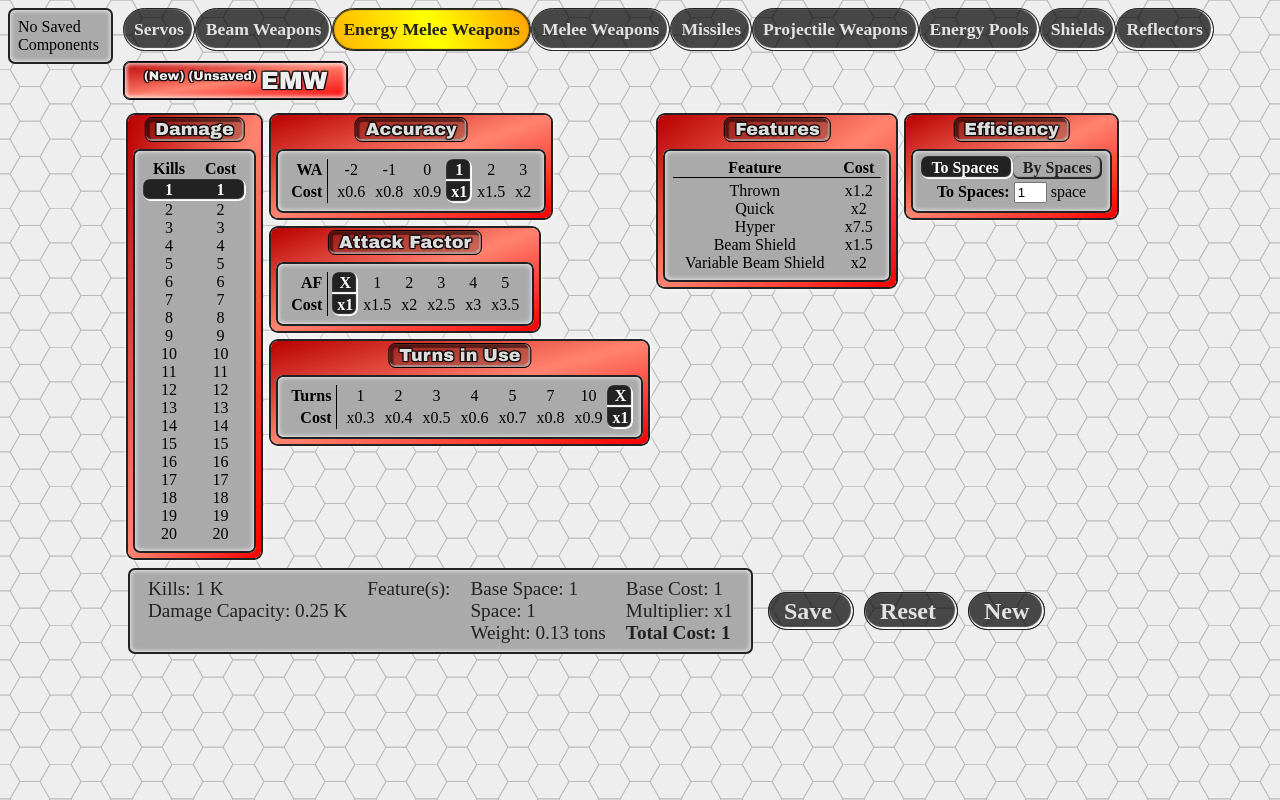
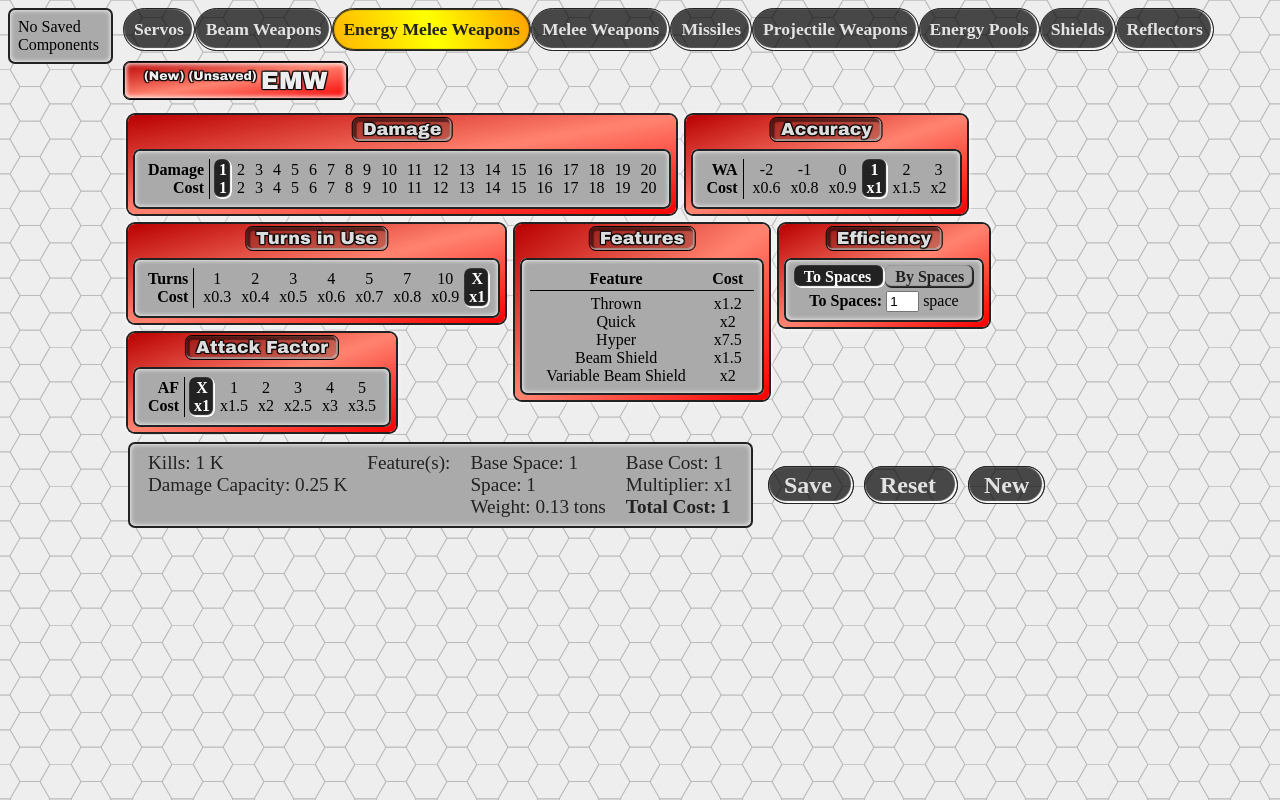
Before and after one commit to snowb/MekGen, a Vue app: page / in a window 1280 px wide. Both pictures are taken after a click on the element "Energy Melee Weapons". Built offline with nearby package versions, Linux system fonts and the light colour scheme.

Commit message:
update EMW components to sub-component-table

```diff
--- a/src/components/mek_emw/mek_emw-main.vue
+++ b/src/components/mek_emw/mek_emw-main.vue
@@ -6,21 +6,23 @@
         ></mek-component-name>
         <div class="mek-inline-flex-row">
             <mek-emw-damage @update-damage="updateDamage" :damage="selected_damage"></mek-emw-damage>
+            <mek-emw-accuracy
+                @update-accuracy="updateAccuracy"
+                :accuracy="selected_accuracy"
+                :is-beam-shield="is_beam_shield"
+                :is-variable-beam-shield="is_variable_beam_shield"
+            ></mek-emw-accuracy>
+        </div>
+        <div class="mek-inline-flex-row">
             <div class="mek-inline-flex-col">
-                <mek-emw-accuracy
-                    @update-accuracy="updateAccuracy"
-                    :accuracy="selected_accuracy"
-                    :is-beam-shield="is_beam_shield"
-                    :is-variable-beam-shield="is_variable_beam_shield"
-                ></mek-emw-accuracy>
+                <mek-emw-turns-in-use
+                    @update-turns-in-use="updateTurnsInUse"
+                    :turns-in-use="selected_turns_in_use"
+                ></mek-emw-turns-in-use>
                 <mek-emw-attack-factor
                     @update-attack-factor="updateAttackFactor"
                     :attack-factor="selected_attack_factor"
                 ></mek-emw-attack-factor>
-                <mek-emw-turns-in-use
-                    @update-turns-in-use="updateTurnsInUse"
-                    :turns-in-use="selected_turns_in_use"
-                ></mek-emw-turns-in-use>
             </div>
             <mek-emw-feature style="align-self:baseline;"
                 @update-feature="updateFeature"
--- a/src/components/mek_emw/subcomponents/mek_emw-accuracy.vue
+++ b/src/components/mek_emw/subcomponents/mek_emw-accuracy.vue
@@ -1,68 +1,40 @@
 <template>
-    <span class="mek-flex-col" style="align-self:baseline;">
-        <div class="metallic_background_small">
-            <div class="subsection_container">
-                <div class="subsection_header_small">Accuracy</div>
-                <table style="margin:auto;">
-                    <tr v-if="!isBeamShield || isVariableBeamShield">
-                        <td class="head_column">WA</td>
-                        <td>&nbsp;</td>
-                        <td v-for="(acc,index) in accuracy_table" :key="'emw-accuracy-'+index"
-                            class="clickable"
-                            :class="selectedItem('accuracy_index',index,'selected_item_top')"
-                            style="padding:2px 5px;"
-                            @click="select_accuracy(acc)"
-                        >{{acc.accuracy}}</td>
-                    </tr>
-                    <tr v-if="isBeamShield">
-                        <td class="head_column">DA</td>
-                        <td>&nbsp;</td>
-                        <td v-for="(acc,index) in accuracy_table" :key="'emw-da-'+index"
-                            class="clickable"
-                            :class="selectedItem('accuracy_index',index,'selected_item_top')"
-                            style="padding:2px 5px;"
-                            @click="select_accuracy(acc)"
-                        >{{acc.accuracy-2}}</td>
-                    </tr>
-                    <tr>
-                        <td class="head_column">Cost</td>
-                        <td>&nbsp;</td>
-                        <td v-for="(acc,index) in accuracy_table" :key="'emw-cost-'+index"
-                            class="clickable"
-                            :class="selectedItem('accuracy_index',index,'selected_item_bottom')"
-                            style="padding:2px 5px;"
-                            @click="select_accuracy(acc)"
-                        >x{{acc.cost}}</td>
-                    </tr>
-                </table>
-            </div>
-        </div>
-    </span>
+    <mek-sub-component-table
+        :items="accuracy_table"
+        :headers="headers"
+        name="Accuracy" flow="row" :showHeaders="true"
+        :format="{cost:'multiplier'}"
+        :selectedIndices="accuracy_index"
+        @update-selected-indices="select_accuracy"
+    ></mek-sub-component-table>
 </template>
 <script>
 import selected_item_mixin from "../../../mixins/selected_item_mixin";
 import utility_mixin from "../../../mixins/utility_mixin";
 
+import mek_sub_component_table from "../../universal/mek_sub-component-table.vue";
 export default
 {
     name:"mek_emw_accuracy",
     props:["accuracy","isBeamShield","isVariableBeamShield"],
     mixins:[selected_item_mixin,utility_mixin],
+    components:
+    {
+        "mek-sub-component-table":mek_sub_component_table
+    },
     data:function()
     {
         let obj={};
 
         obj.accuracy_table=
         [
-            {accuracy:-2,cost:0.6},
-            {accuracy:-1,cost:0.8},
-            {accuracy:0,cost:0.9},
-            {accuracy:1,cost:1},
-            {accuracy:2,cost:1.5},
-            {accuracy:3,cost:2}
-        ]
-
-        obj.selected_accuracy={accuracy:0,cost:1};
+            {accuracy:-2,cost:0.6,defense_ability:-4},
+            {accuracy:-1,cost:0.8,defense_ability:-3},
+            {accuracy:0,cost:0.9,defense_ability:-2},
+            {accuracy:1,cost:1,defense_ability:-1},
+            {accuracy:2,cost:1.5,defense_ability:0},
+            {accuracy:3,cost:2,defense_ability:1}
+        ];
 
         return obj;
     },
@@ -70,7 +42,7 @@ export default
     {
         select_accuracy:function(_accuracy)
         {
-            this.$emit("update-accuracy",_accuracy);
+            this.$emit("update-accuracy",this.accuracy_table[_accuracy]);
         },
     },
     computed:
@@ -90,9 +62,21 @@ export default
             },this);
             if(this.accuracy_table[index].cost!==this.cost)
             {
-                this.select_accuracy(this.accuracy_table[index]);
+                this.select_accuracy(index);
             }
-            return index;
+            return [index];
+        },
+        headers()
+        {
+            if(this.isVariableBeamShield)
+            {
+                return {accuracy:'WA',defense_ability:'DA',cost:'Cost'}
+            }
+            else if(this.isBeamShield)
+            {
+                return {defense_ability:'DA',cost:'Cost'}
+            }
+            return {accuracy:'WA',cost:'Cost'};
         }
     }
 }
--- a/src/components/mek_emw/subcomponents/mek_emw-attack-factor.vue
+++ b/src/components/mek_emw/subcomponents/mek_emw-attack-factor.vue
@@ -1,43 +1,27 @@
 <template>
-    <span class="mek-flex-col" style="align-self:baseline;">
-        <div class="metallic_background_small">
-            <div class="subsection_container">
-                <div class="subsection_header_small">Attack&nbsp;Factor</div>
-                <table style="margin:auto;">
-                    <tr>
-                        <td class="head_column">AF</td>
-                        <td>&nbsp;</td>
-                        <td v-for="(acc,index) in attack_factor_table" :key="'emw-attack_factor-'+index"
-                            class="clickable"
-                            :class="selectedItem('attack_factor_index',index,'selected_item_top')"
-                            style="padding:2px 5px;"
-                            @click="select_attack_factor(acc)"
-                        >{{acc.attack_factor}}</td>
-                    </tr>
-                    <tr>
-                        <td class="head_column">Cost</td>
-                        <td>&nbsp;</td>
-                        <td v-for="(acc,index) in attack_factor_table" :key="'emw-af-cost-'+index"
-                            class="clickable"
-                            :class="selectedItem('attack_factor_index',index,'selected_item_bottom')"
-                            style="padding:2px 5px;"
-                            @click="select_attack_factor(acc)"
-                        >x{{acc.cost}}</td>
-                    </tr>
-                </table>
-            </div>
-        </div>
-    </span>
+    <mek-sub-component-table
+        :items="attack_factor_table"
+        :headers="{attack_factor:'AF',cost:'Cost'}"
+        name="Attack Factor" flow="row" :showHeaders="true"
+        :format="{cost:'multiplier'}"
+        :selectedIndices="attack_factor_index"
+        @update-selected-indices="select_attack_factor"
+    ></mek-sub-component-table>
 </template>
 <script>
 import selected_item_mixin from "../../../mixins/selected_item_mixin";
 import utility_mixin from "../../../mixins/utility_mixin";
 
+import mek_sub_component_table from "../../universal/mek_sub-component-table.vue";
 export default
 {
     name:"mek_emw_attack_factor",
     props:["attackFactor"],
     mixins:[selected_item_mixin,utility_mixin],
+    components:
+    {
+        "mek-sub-component-table":mek_sub_component_table
+    },
     data:function()
     {
         let obj={};
@@ -50,9 +34,7 @@ export default
             {attack_factor:3,cost:2.5},
             {attack_factor:4,cost:3},
             {attack_factor:5,cost:3.5}
-        ]
-
-        obj.selected_attack_factor={attack_factor:0,cost:1};
+        ];
 
         return obj;
     },
@@ -60,7 +42,7 @@ export default
     {
         select_attack_factor:function(_attack_factor)
         {
-            this.$emit("update-attack-factor",_attack_factor);
+            this.$emit("update-attack-factor",this.attack_factor_table[_attack_factor]);
         },
     },
     computed:
@@ -80,9 +62,9 @@ export default
             },this);
             if(this.attack_factor_table[index].cost!==this.attackFactor.cost)
             {
-                this.select_attack_factor(this.attack_factor_table[index]);
+                this.select_attack_factor(index);
             }
-            return index;
+            return [index];
         }
     }
 }
--- a/src/components/mek_emw/subcomponents/mek_emw-damage.vue
+++ b/src/components/mek_emw/subcomponents/mek_emw-damage.vue
@@ -1,36 +1,26 @@
 <template>
-    <span class="mek-flex-col">
-        <div class="metallic_background_small">
-            <div class="subsection_container">
-                <div class="subsection_header_small">Damage</div>
-                <table>
-                    <tr>
-                        <th>Kills</th>
-                        <th >Cost</th>
-                    </tr>
-                    <tr v-for="(dmg,index) in damage_table"
-                        :key="'emw-damage-'+index"
-                        @click="select_damage(dmg,index)"
-                        :class="selectedItem('damage_index',index,'selected_item')"
-                        class="clickable"
-                    >
-                        <td id="left">{{dmg.damage}}</td>
-                        <td id="right">{{dmg.cost}}</td>
-                    </tr>
-                </table>
-            </div>
-        </div>
-    </span>
+    <mek-sub-component-table
+        :items="damage_table"
+        :headers="{damage:'Damage',cost:'Cost'}"
+        name="Damage" flow="row" :showHeaders="true"
+        :selectedIndices="damage_index"
+        @update-selected-indices="select_damage"
+    ></mek-sub-component-table>
 </template>
 <script>
 import selected_item_mixin from "../../../mixins/selected_item_mixin";
 import utility_mixin from "../../../mixins/utility_mixin";
 
+import mek_sub_component_table from "../../universal/mek_sub-component-table.vue";
 export default
 {
     name:"mek_emw_damage",
     props:["damage"],
     mixins:[selected_item_mixin,utility_mixin],
+    components:
+    {
+        "mek-sub-component-table":mek_sub_component_table
+    },
     data:function()
     {
         let obj={};
@@ -44,15 +34,13 @@ export default
             obj.damage_table[_index]={damage:damage,cost:cost};
         },this);
 
-        obj.selected_damage={damage:1,cost:0.5};
-
         return obj;
     },
     methods:
     {
         select_damage:function(_damage)
         {
-            this.$emit("update-damage",_damage);
+            this.$emit("update-damage",this.damage_table[_damage]);
         },
     },
     computed:
@@ -78,9 +66,9 @@ export default
             }
             if(update)
             {
-                this.select_damage(this.damage_table[damage_index]);
+                this.select_damage(damage_index);
             }
-            return damage_index;
+            return [damage_index];
         }
     }
 }
--- a/src/components/mek_emw/subcomponents/mek_emw-feature.vue
+++ b/src/components/mek_emw/subcomponents/mek_emw-feature.vue
@@ -1,40 +1,27 @@
 <template>
-    <span class="mek-flex-col">
-        <div class="metallic_background_small">
-            <div class="subsection_container">
-                <div class="subsection_header_small">Features</div>
-                <table style="margin:auto;">
-                    <tr style="font-weight:bold; border-bottom:1px solid black;">
-                        <td>Feature</td>
-                        <td>Cost</td>
-                    </tr>
-                    <tr><td colspan=2 style="line-height:4px;">&nbsp;</td></tr>
-                    <tr v-for="(feature,index) in filteredFeatureTable" :key="'emw-feature-'+index"
-                        class="clickable"
-                        :class="selectedItemMultiple('selected_feature_index_array',index,'selected_item')"
-                        @click="select_feature(feature.feature)"
-                    >
-                        <td>{{feature.feature}}</td>
-                        <td>x{{feature.cost}}</td>
-                    </tr>
-                    <tr style="visibility:hidden;height:0px;line-height:0px;">
-                        <td>{{invisible_pad(flat_feature_array)}}</td>
-                        <td>WWW</td>
-                    </tr>
-                </table>
-            </div>
-        </div>
-    </span>
+    <mek-sub-component-table
+        :items="filteredFeatureTable"
+        :headers="{feature:'Feature',cost:'Cost'}"
+        name="Features" flow="col" :showHeaders="true"
+        :format="{cost:'multiplier'}"
+        :selectedIndices="selected_feature_index_array"
+        @update-selected-indices="select_feature"
+    ></mek-sub-component-table>
 </template>
 <script>
 import selected_item_mixin from "../../../mixins/selected_item_mixin";
 import utility_mixin from "../../../mixins/utility_mixin";
 
+import mek_sub_component_table from "../../universal/mek_sub-component-table.vue";
 export default
 {
     name:"mek_melee_feature",
     props:["featureArray","turnsInUse"],
     mixins:[selected_item_mixin, utility_mixin],
+    components:
+    {
+        "mek-sub-component-table":mek_sub_component_table
+    },
     data:function()
     {
         let obj={};
@@ -58,16 +45,19 @@ export default
     {
         select_feature:function(_selected_feature)
         {
-            let isExclusiveBeam=this.is_exclusive_feature("exclusive_beam",_selected_feature);
-            let feature_index=this.find_feature_index(_selected_feature);
-            let featureClone=Object.assign({},this.filteredFeatureTable[feature_index]);
+            let selected_feature_name=this.filteredFeatureTable[_selected_feature].feature;
+            let isExclusiveBeam=this.is_exclusive_feature("exclusive_beam",selected_feature_name);
+            let featureClone=Object.assign({},this.filteredFeatureTable[_selected_feature]);
 
             let temp_selected_feature_array=this.selected_feature_array.filter((_val)=>
             {//filter out matching feature (toggle)
-                return _val.feature.toLowerCase()!=_selected_feature.toLowerCase();
+                return _val.feature.toLowerCase()!=selected_feature_name.toLowerCase();
             });
 
-            let togglefeature=temp_selected_feature_array.length!=this.selected_feature_array.length;
+            let togglefeature=this.selected_feature_array.some((_elem)=>
+            {
+                return _elem.feature.toLowerCase()==selected_feature_name.toLowerCase();
+            },this);
 
             if(isExclusiveBeam)
             {
@@ -181,6 +171,20 @@ export default
             }
             return this.feature_table;
         }
+    },
+    watch:
+    {
+        "turnsInUse":function(_newval,_oldval)
+        {
+            if(_newval && !_oldval)
+            {
+                let temp_selected_feature_array=this.selected_feature_array.filter((_val)=>
+                {//filter out phalanx selected features if changing turnsInUse from false to true
+                    return typeof _val!=="undefined" && _val.feature.toLowerCase()!="rechargeable";
+                })
+                this.$emit("update-feature",temp_selected_feature_array);
+            }
+        }
     }
 }
 </script>
--- a/src/components/mek_emw/subcomponents/mek_emw-turns-in-use.vue
+++ b/src/components/mek_emw/subcomponents/mek_emw-turns-in-use.vue
@@ -1,42 +1,26 @@
 <template>
-    <span class="mek-flex-col">
-        <div class="metallic_background_small">
-            <div class="subsection_container">
-                <div class="subsection_header_small">Turns&nbsp;in&nbsp;Use</div>
-                <table>
-                    <tr>
-                        <td class="head_column">Turns</td>
-                        <td>&nbsp;</td>
-                        <td v-for="(turns,index) in turns_table" :key="'emw-turns-turns-'+index"
-                            class="clickable"
-                            :class="selectedItem('selected_turns_index',index,'selected_item_top')"
-                            style="padding:2px 5px;"
-                            @click="select_turns(turns,index)"
-                        >{{turns.turns}}</td>
-                    </tr>
-                    <tr>
-                        <td class="head_column">Cost</td>
-                        <td>&nbsp;</td>
-                        <td v-for="(turns,index) in turns_table" :key="'emw-turns-cost-'+index"
-                            class="clickable"
-                            :class="selectedItem('selected_turns_index',index,'selected_item_bottom')"
-                            style="padding:2px 5px;"
-                            @click="select_turns(turns, index)"
-                        >x{{turns.cost}}</td>
-                    </tr>
-                </table>
-            </div>
-        </div>
-    </span>
+    <mek-sub-component-table
+        :items="turns_table"
+        :headers="{turns:'Turns',cost:'Cost'}"
+        name="Turns in Use" flow="row" :showHeaders="true"
+        :format="{cost:'multiplier'}"
+        :selectedIndices="selected_turns_index"
+        @update-selected-indices="select_turns"
+    ></mek-sub-component-table>
 </template>
 <script>
 import selected_item_mixin from "../../../mixins/selected_item_mixin";
 
+import mek_sub_component_table from "../../universal/mek_sub-component-table.vue";
 export default
 {
     name:"mek_emw_turns_in_use",
     props:["turnsInUse"],
     mixins:[selected_item_mixin],
+    components:
+    {
+        "mek-sub-component-table":mek_sub_component_table
+    },
     data:function()
     {
         let obj={};
@@ -58,7 +42,7 @@ export default
     {
         select_turns:function(_selected_turns)
         {
-            this.$emit("update-turns-in-use",_selected_turns);
+            this.$emit("update-turns-in-use",this.turns_table[_selected_turns]);
         }
     },
     computed:
@@ -77,9 +61,9 @@ export default
             },this);
             if(this.turns_table[index].cost!==this.turnsInUse.cost)
             {
-                this.select_turns(this.turns_table[index]);
+                this.select_turns(index);
             }
-            return index;
+            return [index];
         }
     }
 }
--- a/src/components/mek_shield/subcomponents/mek_shield-binder.vue
+++ b/src/components/mek_shield/subcomponents/mek_shield-binder.vue
@@ -86,7 +86,7 @@ export default
     },
     watch:
     {
-        base_stopping_power(_newval)
+        base_stopping_power()
         {
             this.update_binder_table();
         }
```
